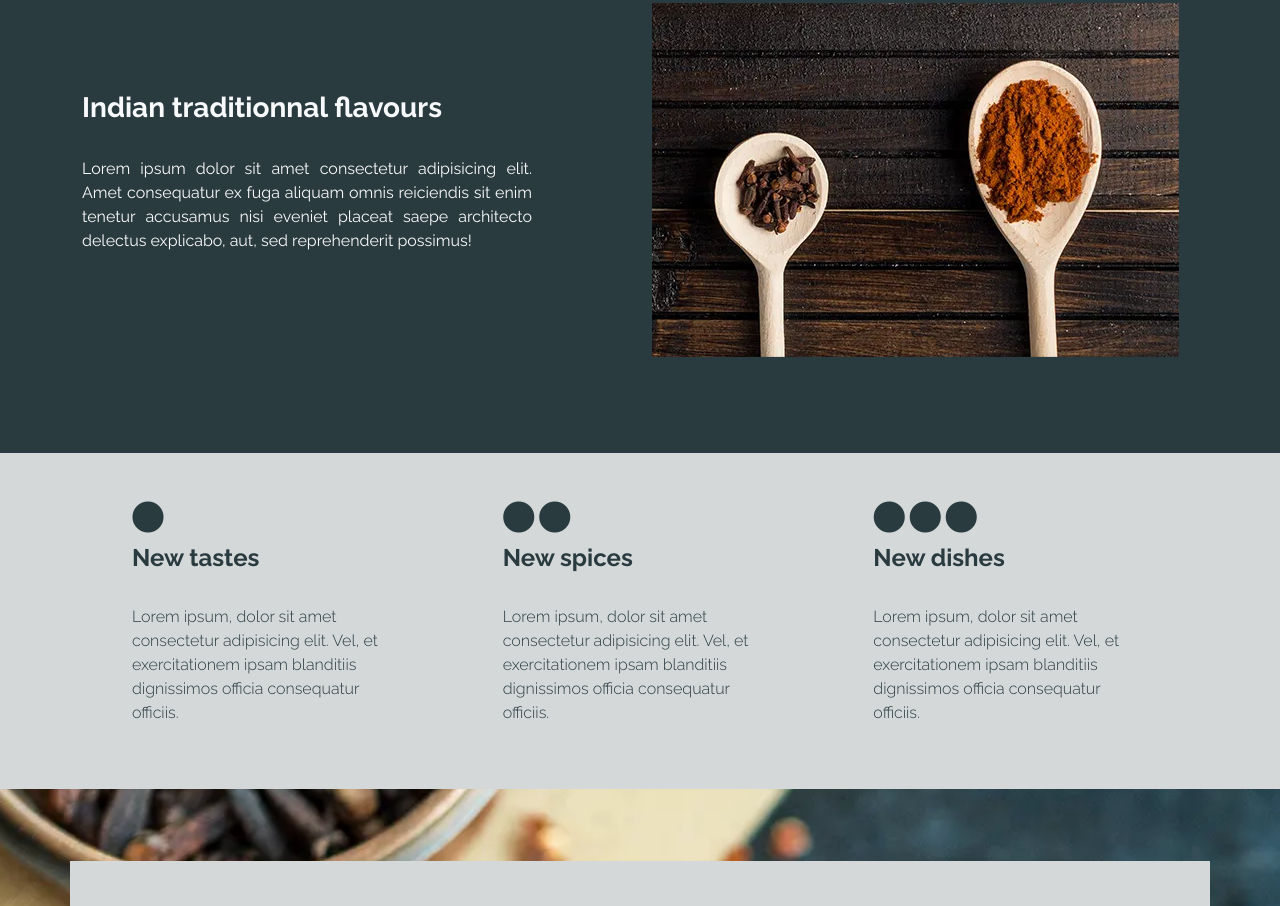
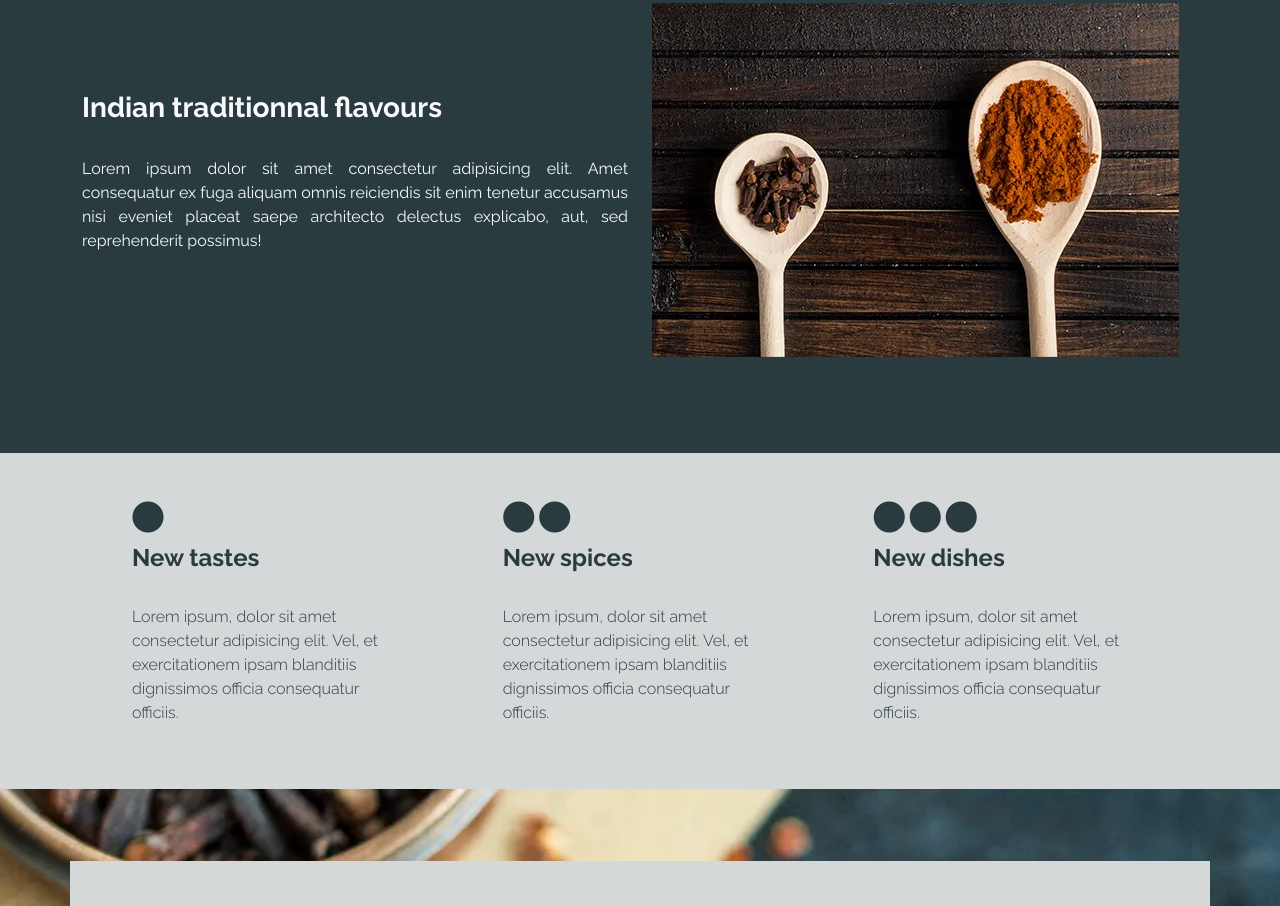
Before and after one commit to laura8506/brunch_full_website, a plain HTML site: page index.html in a window 1280 px wide. Shown: the part 893-1799 px from the top of the page. Drawn offline with nearby package versions, Linux system fonts and the light colour scheme.

Commit message:
rework text for readmore

```diff
--- a/index.html
+++ b/index.html
@@ -54,7 +54,7 @@
     <div class="row pt-5 pb-5 align-items-center">
       <div class="col-md-6 text-light">
         <h3 class="fw-bold">Indian traditionnal flavours</h3><br>
-        <p class="pe-5 me-5">
+        <p>
           Lorem ipsum dolor sit amet consectetur adipisicing elit. Amet consequatur ex fuga aliquam omnis reiciendis sit enim tenetur accusamus nisi eveniet placeat saepe architecto delectus explicabo, aut, sed reprehenderit possimus!
         </p>
       </div>
```
